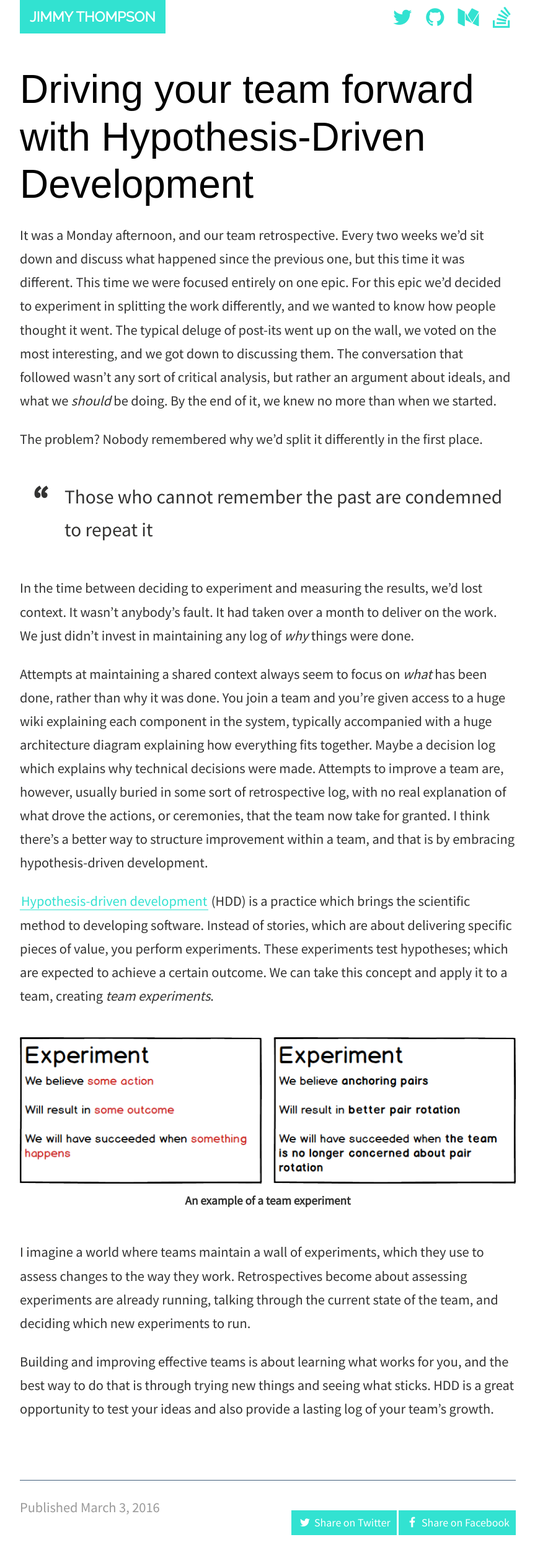
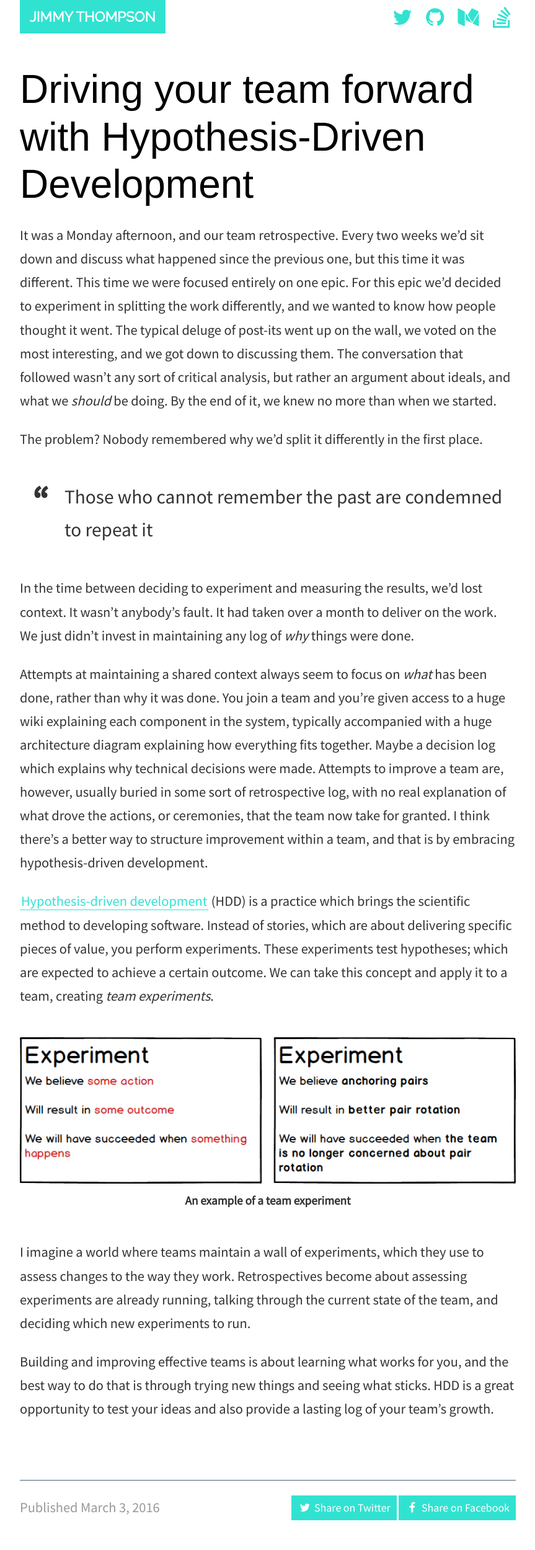
Before and after one commit to JimmyThompson/jimmythompson.co.uk, a Jekyll site: the page built from _posts/2016-03-03-hypothesis-driven-development-for-teams.md, in a window 1280 px wide. Shown: the whole page at 62% size, without its empty margins (208-1071 px from the left). Built offline with Jekyll 4.4.1, drawn with Linux system fonts in a browser that asks for light colours; nearby versions of some CDN libraries; some web fonts are replaced; after the commit the page ends 2474 px from its top, so only the background shows below that.

Commit message:
Fix share bar

```diff
--- a/_layouts/post.html
+++ b/_layouts/post.html
@@ -1,10 +1,13 @@
 ---
 layout: main
 ---
-<article class="fixed-width">
+<div class="fixed-width">
+  <article>
     <h1>{{ page.title }}</h1>
-{% if page.image %}<img src="{{ page.image }}" alt="{{ page.title }}" />{% endif %}
+    {% if page.image %}<img src="{{ page.image }}" alt="{{ page.title }}"/>{%
+    endif %}
     {{ content }}
+  </article>
   <div class="share-bar">
     <span class="date"><span class="detail">Published</span> {{ page.date | date: "%B %e, %Y" }}</span>
     <ul>
@@ -12,4 +15,4 @@ layout: main
       <li><a class="popup" href="https://www.facebook.com/sharer/sharer.php?u={{ site.url }}{{ page.url }}" target="_blank"><i class="fa fa-facebook fa-fw"></i><span class="detail"> Share on Facebook</span></a></li>
     </ul>
   </div>
-</article>
+</div>
```
Lines whose indentation alone changed are shown as unchanged.
